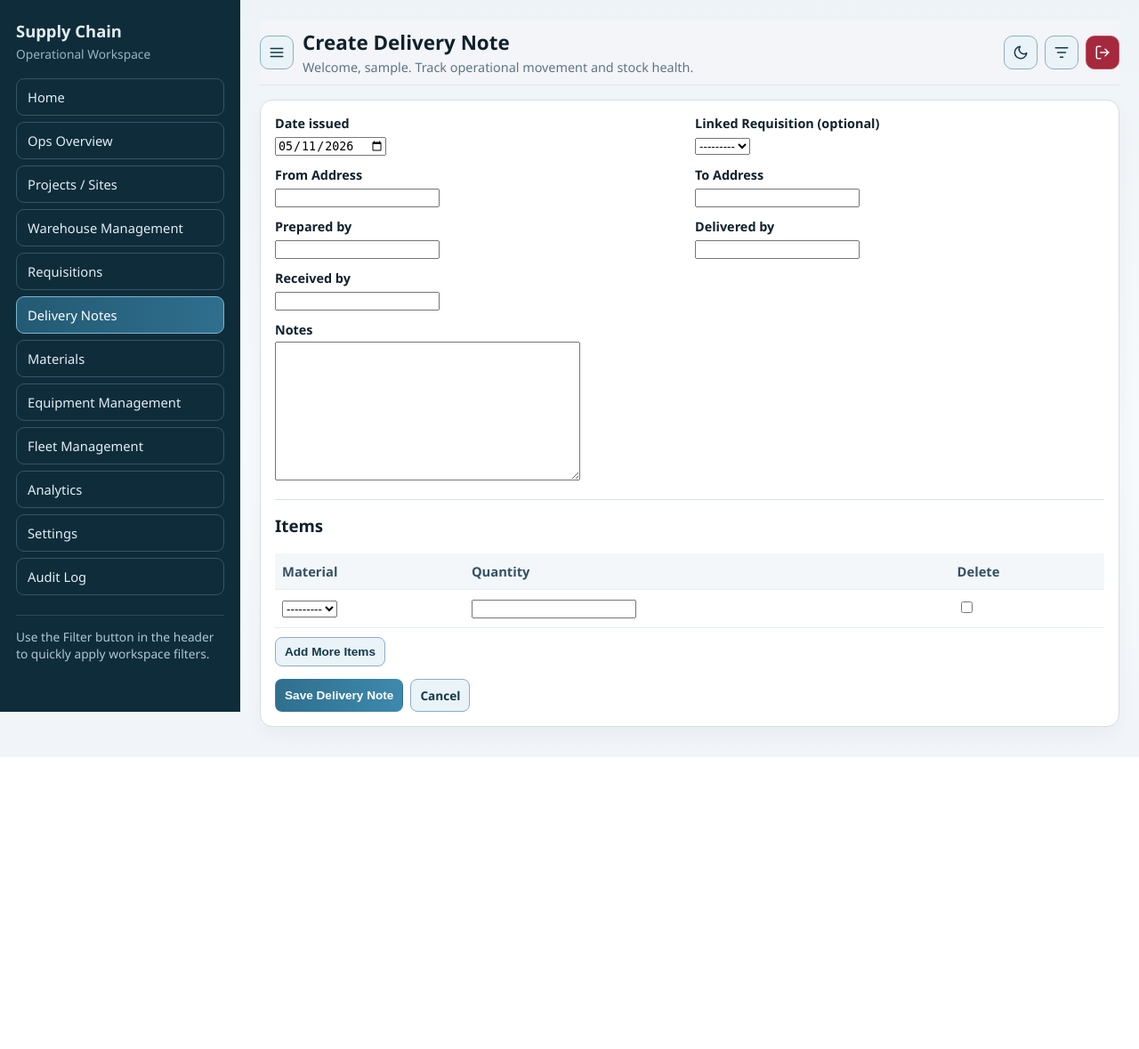
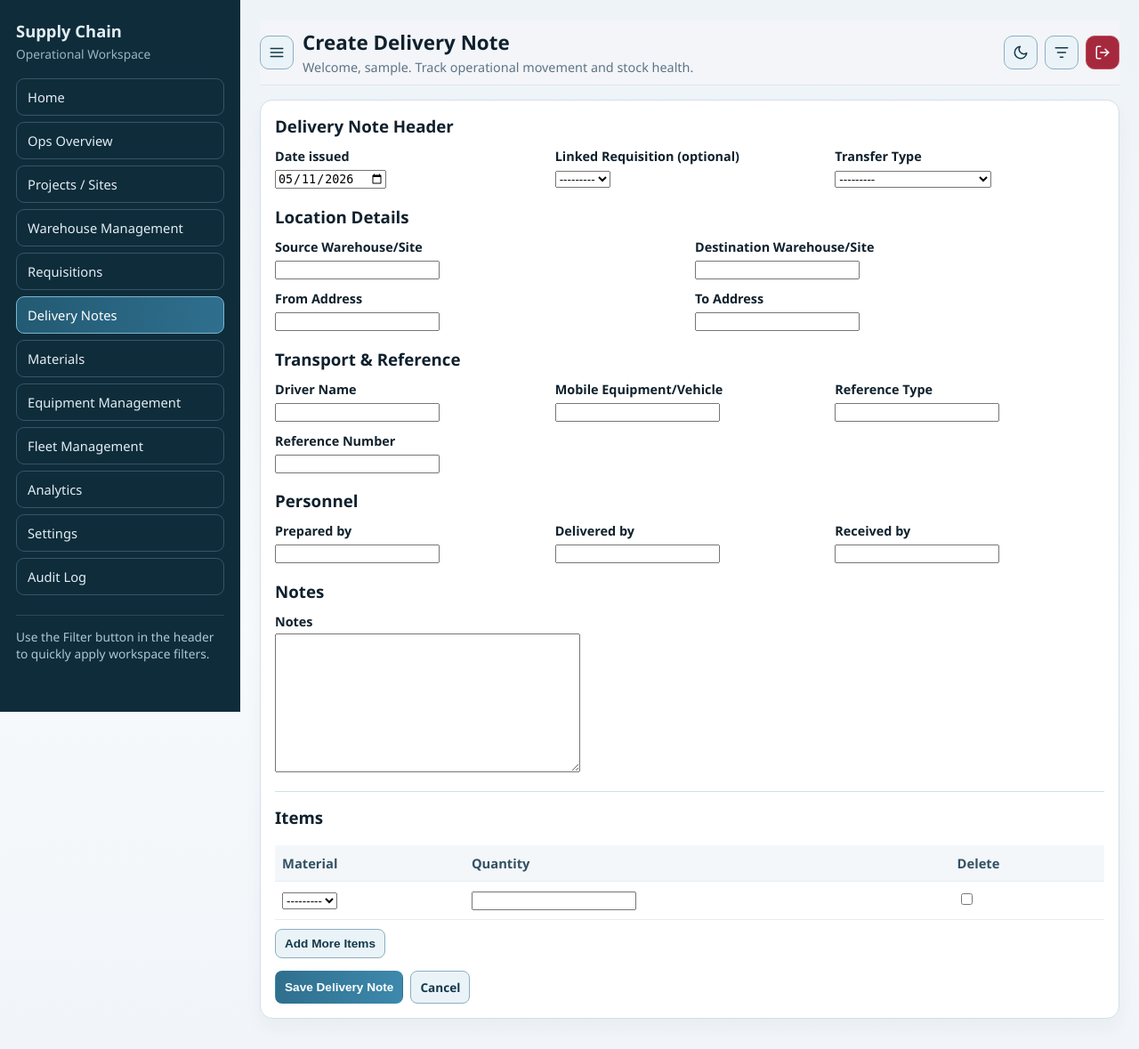
Before and after one commit to Vearve/Supplychain, a Django app: page /workspace/delivery-notes/create/ in a window 1280 px wide. Shown: the whole page at 89% size. Before the commit the page ends 851 px from the top, so only its background shows below. Run offline with Django 5.2, Linux system fonts and the light colour scheme; the visitor is signed in with stand-in values (Sample User, id 1); data that the repository does not hold is empty.

Commit message:
feat: enhance delivery note form with transport tracking and warehouse/site locations
- Add driver, mobile_equipment, reference_type, reference_number fields
- Add source_warehouse_or_site and destination_warehouse_or_site fields
- Add transfer_type dropdown (6 transfer type options)
- Restructure form template into 5 organized sections:
  * Delivery Note Header (date, requisition, transfer type)
  * Location Details (source/dest warehouse/site, from/to location)
  * Transport & Reference (driver, equipment, reference details)
  * Personnel (prepared_by, delivered_by, received_by)
  * Notes
- Create migration 0025 for new fields

```diff
--- a/SupplyChain_MNG/SupplChain_MNG/forms.py
+++ b/SupplyChain_MNG/SupplChain_MNG/forms.py
@@ -482,6 +482,13 @@ class DeliveryNoteForm(forms.ModelForm):
             "source_requisition",
             "from_location",
             "to_location",
+            "transfer_type",
+            "source_warehouse_or_site",
+            "destination_warehouse_or_site",
+            "driver",
+            "mobile_equipment",
+            "reference_type",
+            "reference_number",
             "prepared_by",
             "delivered_by",
             "received_by",
@@ -494,6 +501,13 @@ class DeliveryNoteForm(forms.ModelForm):
             "source_requisition": "Linked Requisition (optional)",
             "from_location": "From Address",
             "to_location": "To Address",
+            "transfer_type": "Transfer Type",
+            "source_warehouse_or_site": "Source Warehouse/Site",
+            "destination_warehouse_or_site": "Destination Warehouse/Site",
+            "driver": "Driver Name",
+            "mobile_equipment": "Mobile Equipment/Vehicle",
+            "reference_type": "Reference Type",
+            "reference_number": "Reference Number",
         }
 
 
--- a/SupplyChain_MNG/SupplChain_MNG/models.py
+++ b/SupplyChain_MNG/SupplChain_MNG/models.py
@@ -634,6 +634,14 @@ class DeliveryNote(models.Model):
         ("RECEIVED", "Received"),
         ("CANCELLED", "Cancelled"),
     ]
+    TRANSFER_TYPE_CHOICES = [
+        ("WAREHOUSE_TO_SITE", "Warehouse to Site"),
+        ("SITE_TO_WAREHOUSE", "Site to Warehouse"),
+        ("SITE_TO_SITE", "Site to Site"),
+        ("WAREHOUSE_TO_WAREHOUSE", "Warehouse to Warehouse"),
+        ("INTERNAL", "Internal Transfer"),
+        ("OTHER", "Other"),
+    ]
 
     note_number = models.CharField(max_length=20, unique=True, blank=True)
     date_issued = models.DateField(default=timezone.localdate)
@@ -669,6 +677,13 @@ class DeliveryNote(models.Model):
     created_at = models.DateTimeField(auto_now_add=True)
     updated_at = models.DateTimeField(auto_now=True)
 
+    driver = models.CharField(max_length=120, blank=True, help_text="Name of the driver transporting goods")
+    mobile_equipment = models.CharField(max_length=120, blank=True, help_text="Vehicle registration, asset tag, or equipment ID")
+    reference_type = models.CharField(max_length=50, blank=True, help_text="Type of reference (e.g., PO, Invoice, Work Order)")
+    reference_number = models.CharField(max_length=50, blank=True, help_text="Reference document number")
+    transfer_type = models.CharField(max_length=30, choices=TRANSFER_TYPE_CHOICES, blank=True, help_text="Type of transfer being performed")
+    source_warehouse_or_site = models.CharField(max_length=150, blank=True, help_text="Name of source warehouse or project/site")
+    destination_warehouse_or_site = models.CharField(max_length=150, blank=True, help_text="Name of destination warehouse or project/site")
     notes = models.TextField(blank=True)
 
     class Meta:
--- a/SupplyChain_MNG/SupplChain_MNG/templates/SupplChain_MNG/delivery_note_form.html
+++ b/SupplyChain_MNG/SupplChain_MNG/templates/SupplChain_MNG/delivery_note_form.html
@@ -7,18 +7,103 @@
 <div class="panel panel-pad" style="max-width: 980px; margin-bottom: 12px;">
     <form method="post" enctype="multipart/form-data" id="delivery-note-form">
         {% csrf_token %}
-        <div style="display:grid; grid-template-columns:1fr 1fr; gap:12px;">
-            {% for field in form %}
-            {% if field.name == 'notes' %}
-            <div style="grid-column:1 / -1;">
-            {% else %}
+
+        <!-- Basic Information Section -->
+        <h3 style="margin-top:0; margin-bottom:12px;">Delivery Note Header</h3>
+        <div style="display:grid; grid-template-columns:1fr 1fr 1fr; gap:12px; margin-bottom:16px;">
             <div>
-            {% endif %}
-                <label style="font-size:0.9rem; font-weight:600; display:block; margin-bottom:4px;">{{ field.label }}</label>
-                {{ field }}
-                {% for error in field.errors %}<div style="color:#b21f35; font-size:0.85rem;">{{ error }}</div>{% endfor %}
+                <label style="font-size:0.9rem; font-weight:600; display:block; margin-bottom:4px;">{{ form.date_issued.label }}</label>
+                {{ form.date_issued }}
+                {% for error in form.date_issued.errors %}<div style="color:#b21f35; font-size:0.85rem;">{{ error }}</div>{% endfor %}
             </div>
-            {% endfor %}
+            <div>
+                <label style="font-size:0.9rem; font-weight:600; display:block; margin-bottom:4px;">{{ form.source_requisition.label }}</label>
+                {{ form.source_requisition }}
+                {% for error in form.source_requisition.errors %}<div style="color:#b21f35; font-size:0.85rem;">{{ error }}</div>{% endfor %}
+            </div>
+            <div>
+                <label style="font-size:0.9rem; font-weight:600; display:block; margin-bottom:4px;">{{ form.transfer_type.label }}</label>
+                {{ form.transfer_type }}
+                {% for error in form.transfer_type.errors %}<div style="color:#b21f35; font-size:0.85rem;">{{ error }}</div>{% endfor %}
+            </div>
+        </div>
+
+        <!-- Location Details Section -->
+        <h3 style="margin-bottom:12px;">Location Details</h3>
+        <div style="display:grid; grid-template-columns:1fr 1fr; gap:12px; margin-bottom:16px;">
+            <div>
+                <label style="font-size:0.9rem; font-weight:600; display:block; margin-bottom:4px;">{{ form.source_warehouse_or_site.label }}</label>
+                {{ form.source_warehouse_or_site }}
+                {% for error in form.source_warehouse_or_site.errors %}<div style="color:#b21f35; font-size:0.85rem;">{{ error }}</div>{% endfor %}
+            </div>
+            <div>
+                <label style="font-size:0.9rem; font-weight:600; display:block; margin-bottom:4px;">{{ form.destination_warehouse_or_site.label }}</label>
+                {{ form.destination_warehouse_or_site }}
+                {% for error in form.destination_warehouse_or_site.errors %}<div style="color:#b21f35; font-size:0.85rem;">{{ error }}</div>{% endfor %}
+            </div>
+            <div>
+                <label style="font-size:0.9rem; font-weight:600; display:block; margin-bottom:4px;">{{ form.from_location.label }}</label>
+                {{ form.from_location }}
+                {% for error in form.from_location.errors %}<div style="color:#b21f35; font-size:0.85rem;">{{ error }}</div>{% endfor %}
+            </div>
+            <div>
+                <label style="font-size:0.9rem; font-weight:600; display:block; margin-bottom:4px;">{{ form.to_location.label }}</label>
+                {{ form.to_location }}
+                {% for error in form.to_location.errors %}<div style="color:#b21f35; font-size:0.85rem;">{{ error }}</div>{% endfor %}
+            </div>
+        </div>
+
+        <!-- Transport Details Section -->
+        <h3 style="margin-bottom:12px;">Transport & Reference</h3>
+        <div style="display:grid; grid-template-columns:1fr 1fr 1fr; gap:12px; margin-bottom:16px;">
+            <div>
+                <label style="font-size:0.9rem; font-weight:600; display:block; margin-bottom:4px;">{{ form.driver.label }}</label>
+                {{ form.driver }}
+                {% for error in form.driver.errors %}<div style="color:#b21f35; font-size:0.85rem;">{{ error }}</div>{% endfor %}
+            </div>
+            <div>
+                <label style="font-size:0.9rem; font-weight:600; display:block; margin-bottom:4px;">{{ form.mobile_equipment.label }}</label>
+                {{ form.mobile_equipment }}
+                {% for error in form.mobile_equipment.errors %}<div style="color:#b21f35; font-size:0.85rem;">{{ error }}</div>{% endfor %}
+            </div>
+            <div>
+                <label style="font-size:0.9rem; font-weight:600; display:block; margin-bottom:4px;">{{ form.reference_type.label }}</label>
+                {{ form.reference_type }}
+                {% for error in form.reference_type.errors %}<div style="color:#b21f35; font-size:0.85rem;">{{ error }}</div>{% endfor %}
+            </div>
+            <div>
+                <label style="font-size:0.9rem; font-weight:600; display:block; margin-bottom:4px;">{{ form.reference_number.label }}</label>
+                {{ form.reference_number }}
+                {% for error in form.reference_number.errors %}<div style="color:#b21f35; font-size:0.85rem;">{{ error }}</div>{% endfor %}
+            </div>
+        </div>
+
+        <!-- Personnel Section -->
+        <h3 style="margin-bottom:12px;">Personnel</h3>
+        <div style="display:grid; grid-template-columns:1fr 1fr 1fr; gap:12px; margin-bottom:16px;">
+            <div>
+                <label style="font-size:0.9rem; font-weight:600; display:block; margin-bottom:4px;">{{ form.prepared_by.label }}</label>
+                {{ form.prepared_by }}
+                {% for error in form.prepared_by.errors %}<div style="color:#b21f35; font-size:0.85rem;">{{ error }}</div>{% endfor %}
+            </div>
+            <div>
+                <label style="font-size:0.9rem; font-weight:600; display:block; margin-bottom:4px;">{{ form.delivered_by.label }}</label>
+                {{ form.delivered_by }}
+                {% for error in form.delivered_by.errors %}<div style="color:#b21f35; font-size:0.85rem;">{{ error }}</div>{% endfor %}
+            </div>
+            <div>
+                <label style="font-size:0.9rem; font-weight:600; display:block; margin-bottom:4px;">{{ form.received_by.label }}</label>
+                {{ form.received_by }}
+                {% for error in form.received_by.errors %}<div style="color:#b21f35; font-size:0.85rem;">{{ error }}</div>{% endfor %}
+            </div>
+        </div>
+
+        <!-- Notes Section -->
+        <h3 style="margin-bottom:12px;">Notes</h3>
+        <div style="margin-bottom:16px;">
+            <label style="font-size:0.9rem; font-weight:600; display:block; margin-bottom:4px;">{{ form.notes.label }}</label>
+            {{ form.notes }}
+            {% for error in form.notes.errors %}<div style="color:#b21f35; font-size:0.85rem;">{{ error }}</div>{% endfor %}
         </div>
 
         <hr style="margin:16px 0; border:none; border-top:1px solid #d4dfe7;">
```
Also changed, not shown: SupplyChain_MNG/SupplChain_MNG/migrations/0025_deliverynote_destination_warehouse_or_site_and_more.py (added).
